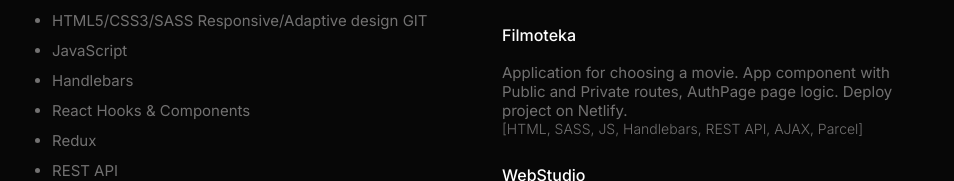
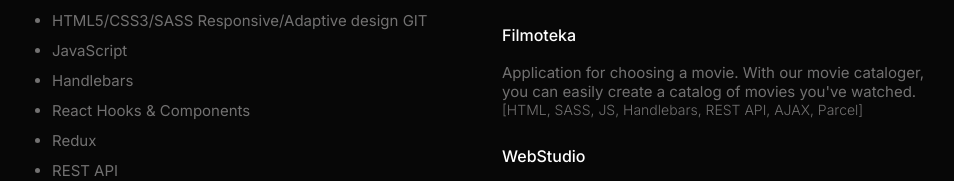
Before and after one commit to belyy10/html-css-resume-main, a plain HTML site: page index.html in a window 1280 px wide. Shown: the part 640-821 px from the top of the page, without its empty margins (158-1112 px from the left). Drawn offline with nearby package versions, Linux system fonts and the light colour scheme.

Commit message:
Update index.html

```diff
--- a/index.html
+++ b/index.html
@@ -156,8 +156,8 @@
               <h4 class="item_title">Filmoteka</h4></a
             >
             <p class="description">
-              Application for choosing a movie. App component with Public and
-              Private routes, AuthPage page logic. Deploy project on Netlify.
+              Application for choosing a movie. With our movie cataloger, you
+              can easily create a catalog of movies you've watched.
             </p>
             <p class="item_preTitle">
               [HTML, SASS, JS, Handlebars, REST API, AJAX, Parcel]
```
